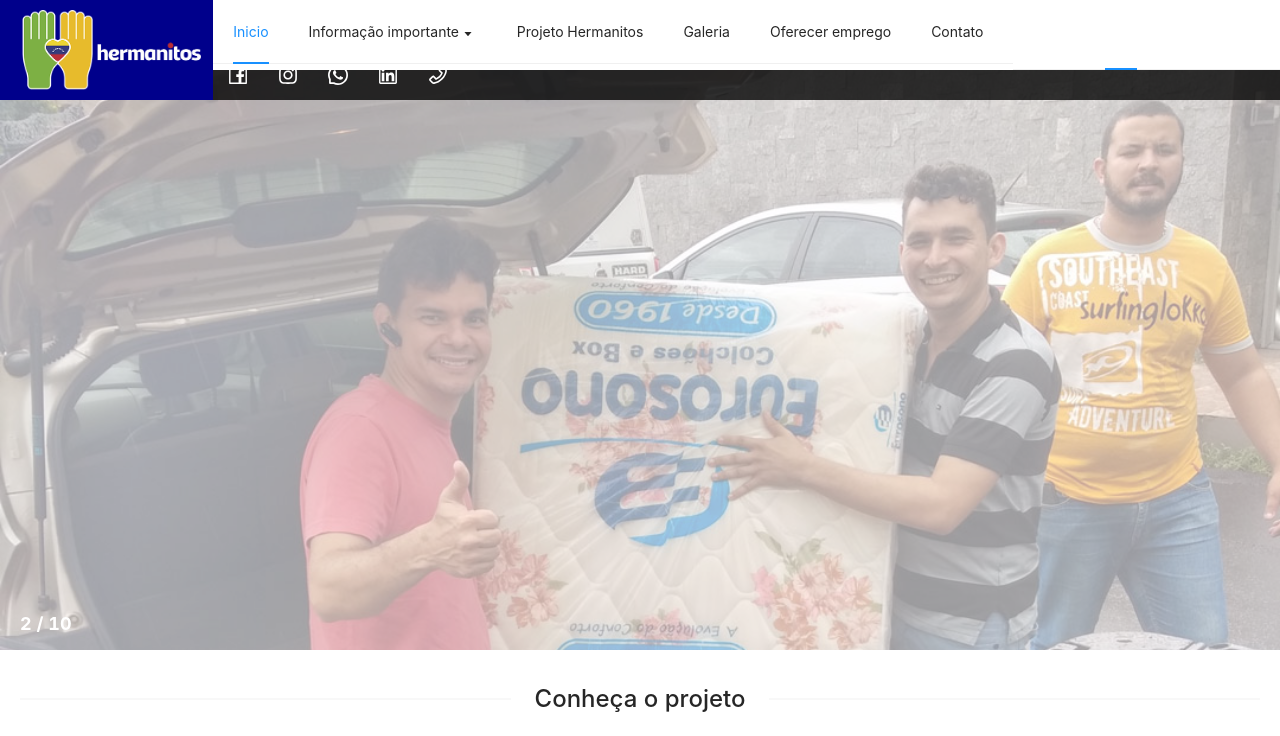
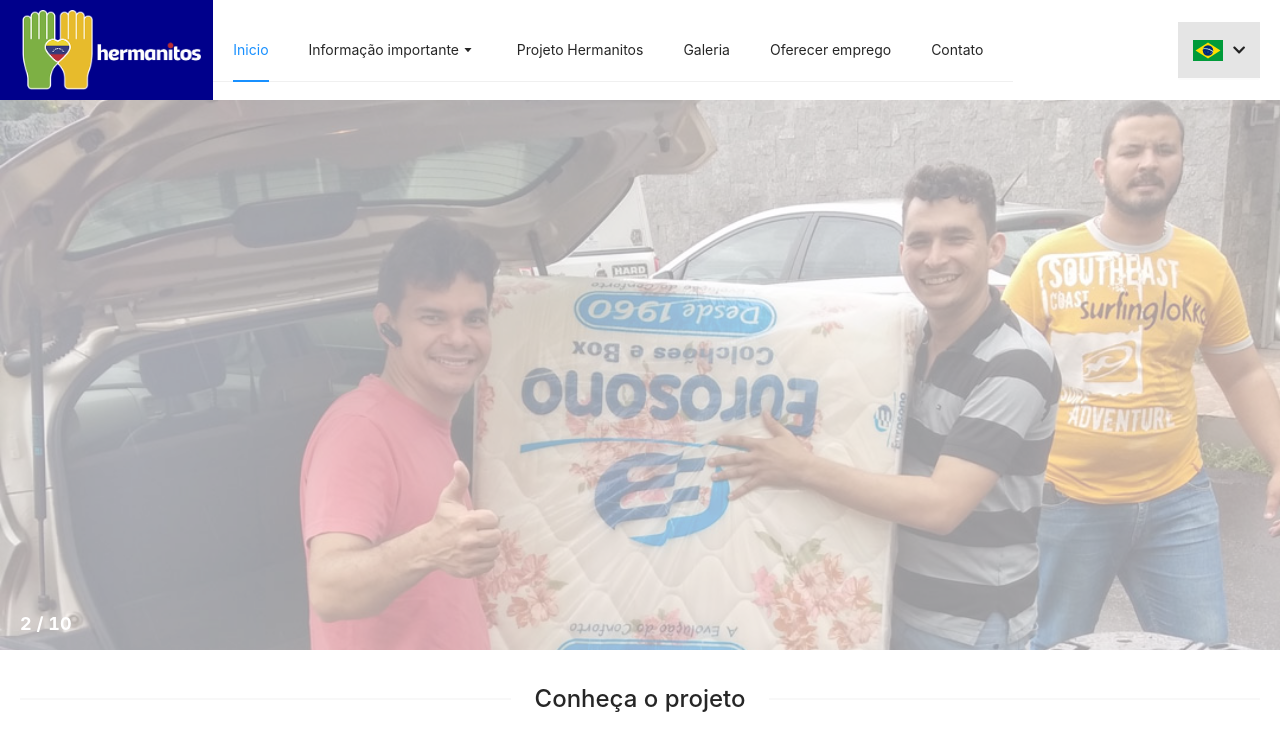
Before and after one commit to SaulCovaEC/hermanitos-respaldo, a React (Create React App) app: page / in a window 1280 px wide. Shown: the top 736 px of the page. Built offline with nearby package versions, Linux system fonts and the light colour scheme; grey boxes are pictures that could not be loaded.

Commit message:
Modify menu

```diff
--- a/src/components/Menu.jsx
+++ b/src/components/Menu.jsx
@@ -1,8 +1,9 @@
 import React, { Component } from 'react';
-import { Row, Col, Menu, Drawer, Layout, Button } from 'antd';
+import { Row, Col, Menu, Drawer, Layout, Button, Dropdown } from 'antd';
 import { Link } from 'react-router-dom';
-import { FacebookOutlined, InstagramOutlined, WhatsAppOutlined, LinkedinOutlined, PhoneOutlined, CaretDownFilled } from '@ant-design/icons';
-
+import { DownOutlined, GlobalOutlined, FacebookOutlined, InstagramOutlined, WhatsAppOutlined, LinkedinOutlined, PhoneOutlined, CaretDownFilled } from '@ant-design/icons';
+import { FontAwesomeIcon } from '@fortawesome/react-fontawesome';
+import { faChevronDown } from '@fortawesome/free-solid-svg-icons'
 
 const { Header } = Layout;
 const { SubMenu } = Menu;
@@ -70,26 +71,54 @@
       }
     </Menu>);
 
+    let menuLang = (<Menu
+        mode="vertical"
+        className="idioma"
+        onClick={this.updateLang}
+        selectedKeys={[this.props.lang]}
+      >
+        <Menu.Item key="es"><Button type="link" className="btn-lang" id="es"></Button></Menu.Item>
+        <Menu.Item key="pt"><Button type="link" className="btn-lang" id="pt"></Button></Menu.Item>
+        <Menu.Item key="en"><Button type="link" className="btn-lang" id="en"></Button></Menu.Item>
+      </Menu>
+    );
+
+    let menuResponsive = (<Menu
+      mode="vertical"
+      className="navmenu"
+      onClick={this.handleClick}
+      selectedKeys={[this.props.location]}
+    >
+      {text.map((value, key) => {
+          return (value['submenu']
+            ? <SubMenu key={key} title={<span className="submenu">{value['label']}</span>}>
+              {value['submenu'].map((subvalue) => {
+                return <Menu.Item key={subvalue['key']}><Link to={subvalue['link']}>{subvalue['label']}</Link></Menu.Item>
+              })}
+            </SubMenu>
+            : <Menu.Item key={value['key']}><Link to={value['link']}>{value['label']}</Link></Menu.Item>
+          )
+        })
+      }
+    </Menu>);
+
     return (
       <Header id="header-section" className={(window.location.pathname === '/login') ? 'oculto' : ''}>
-        <Row id="nav-menu">
+        <Row id="nav-menu" align="middle">
           <Col xs={24} sm={24} md={24} lg={4} xl={4} className="logo">
             <div className="logo-img" />
           </Col>
           <Col xs={0} sm={0} md={0} lg={15} xl={15}>
             {menu}
           </Col>
-          <Col xs={0} sm={0} md={0} lg={5} xl={5}>
-            <Menu
-              mode="horizontal"
-              className="idioma"
-              onClick={this.updateLang}
-              selectedKeys={[this.props.lang]}
-            >
-              <Menu.Item key="es"><Button type="link" className="btn-lang" id="es"></Button></Menu.Item>
-              <Menu.Item key="pt"><Button type="link" className="btn-lang" id="pt"></Button></Menu.Item>
-              <Menu.Item key="en"><Button type="link" className="btn-lang" id="en"></Button></Menu.Item>
-            </Menu>
+          <Col xs={0} sm={0} md={0} lg={5} xl={5} id="lang-menu">
+            <div id="dropdown-lang">
+              <Dropdown overlay={menuLang} placement="bottomRight" trigger={['click']}>
+                <Button>
+                  <span id={[this.props.lang]} className="btn-lang"></span> <FontAwesomeIcon icon={faChevronDown}/>
+                </Button>
+              </Dropdown>
+            </div>
           </Col>
           <Col xs={24} sm={24} md={24} lg={0} xl={0}>
             <Button type="primary" id="menu-show" onClick={this.showDrawer}>
@@ -102,26 +131,9 @@
               onClose={this.onClose}
               visible={this.state.visible}
             >
-              {menu}
+              {menuResponsive}
               </Drawer>
             </Col>
-        </Row>
-        <Row className="social-bar" justify="space-between">
-          <Col xs={0} sm={0} md={0} lg={4} xl={4} className="logo">
-            <div className="logo-img" />
-          </Col>
-          <Col xs={0} sm={0} md={24} lg={20} xl={20}>
-            <Menu
-              mode="horizontal"
-              className="redes-sociales"
-            >
-              <Menu.Item key="1"><a href={this.props.redes['facebook']}><FacebookOutlined className="icon-social"/></a></Menu.Item>
-              <Menu.Item key="2"><a href={this.props.redes['instagram']}><InstagramOutlined className="icon-social"/></a></Menu.Item>
-              <Menu.Item key="3"><a href={this.props.redes['whatsapp'][0]}><WhatsAppOutlined className="icon-social"/></a></Menu.Item>
-              <Menu.Item key="4"><a href={this.props.redes['linkedin']}><LinkedinOutlined className="icon-social"/></a></Menu.Item>
-              <Menu.Item key="5"><a href={this.props.redes['tel'][0]}><PhoneOutlined className="icon-social"/></a></Menu.Item>
-            </Menu>
-          </Col>
         </Row>
       </Header>
     );
--- a/src/components/index.css
+++ b/src/components/index.css
@@ -145,25 +145,57 @@
   color: var(--azul);
   justify-content: space-between;
   display: inline-flex;
+  height: 100px;
 }
 
 #header-section #nav-menu .logo-img {
-  background: url(./img/component/logo.png);
+  background: url(./img/component/logo-h.png);
   background-repeat: no-repeat;
   background-size: contain;
   background-position: center;
   width: auto;
-  height: 30px;
-  margin: 10px 0;
+  height: 80px;
+  margin: auto;
 }
 
 #header-section #nav-menu .logo {
   margin: auto;
-  padding: 0;
-  height: 40px;
-  width: 45px;
+  padding: 10px;
   z-index: 100;
   margin-top: 0;
+  height: 100px;
+  background-color: var(--azul);
+}
+
+#lang-menu {
+  display: inline-grid;
+  justify-content: end;
+  margin: auto;
+  text-align: end;
+}
+
+#dropdown-lang {
+  display: flex;
+  margin-right: 20px;
+  border: unset;
+  background-color: rgba(0, 0, 0, .1);
+}
+
+#dropdown-lang .btn-lang {
+  margin: auto;
+  width: 35px;
+  border: unset;
+}
+
+#dropdown-lang svg {
+  margin: 0px 0px 0px 10px;
+}
+
+#dropdown-lang * {
+  border: unset;
+  margin: auto;
+  vertical-align: middle;
+  height: auto;
 }
 
 #header-section .social-bar {
@@ -176,14 +208,8 @@
   margin-top: 50px;
 }
 
-#header-section .social-bar .logo-img {
-  background: url(./img/component/logo-h.png);
-  background-repeat: no-repeat;
-  background-size: contain;
-  background-position: center;
-  width: auto;
-  height: 80px;
-  margin: auto;
+.idioma li {
+  text-align: center;
 }
 
 #header-section .social-bar .logo {
@@ -250,39 +276,33 @@
   text-align: center;
 }
 
-#header-section svg {
-  font-size: 20px;
-  height: inherit;
-  margin: 0 15px;
-}
-
 #header-section #nav-menu .idioma, #header-section #nav-menu .idioma .ant-menu-item {
   height: inherit;
 }
 
-#header-section #nav-menu .idioma .btn-lang {
+#header-section #nav-menu .idioma .btn-lang, #dropdown-lang .btn-lang {
   height: 48px;
-  width: inherit;
+  width: 30px;
   background-size: contain;
   background-repeat: no-repeat;
   background-position: center;
 }
 
-#header-section #nav-menu .idioma #es, button#es {
+#header-section #nav-menu .idioma #es, #es {
   background-image: url(./img/component/venezuela.svg);
   background-size: contain;
   background-repeat: no-repeat;
   background-position: center;
 }
 
-#header-section #nav-menu .idioma #pt, button#pt {
+#header-section #nav-menu .idioma #pt, #pt {
   background-image: url(./img/component/brasil.svg);
   background-size: contain;
   background-repeat: no-repeat;
   background-position: center;
 }
 
-#header-section #nav-menu .idioma #en, button#en {
+#header-section #nav-menu .idioma #en, #en {
   background-image: url(./img/component/eeuu.svg);
   background-size: contain;
   background-repeat: no-repeat;
@@ -338,6 +358,11 @@
 
 .title-section span {
   font-size: 24px;
+}
+
+form.ant-form {
+  max-width: 750px;
+  margin: auto;
 }
 
 .oportunidades .registrar-curriculo {
```
Also changed, not shown: src/components/css/Menu.css (line endings or trailing spaces).
